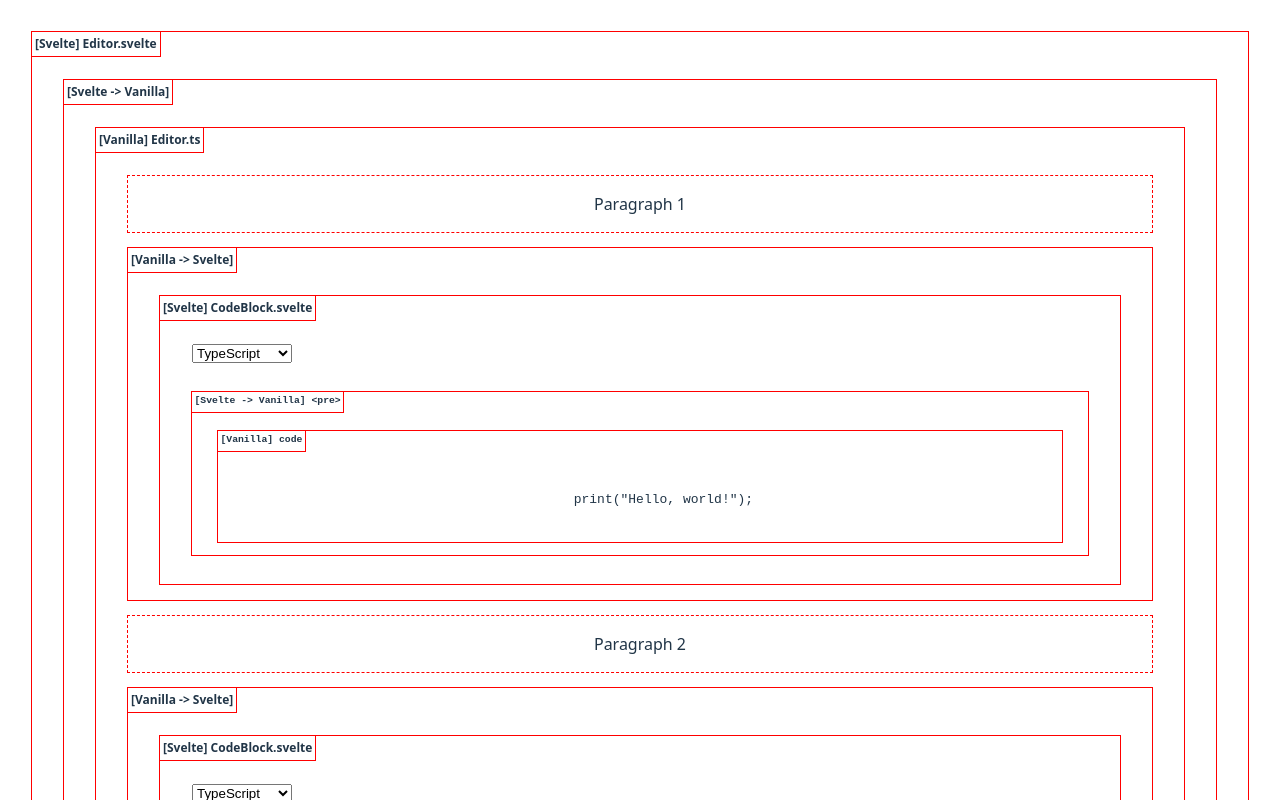
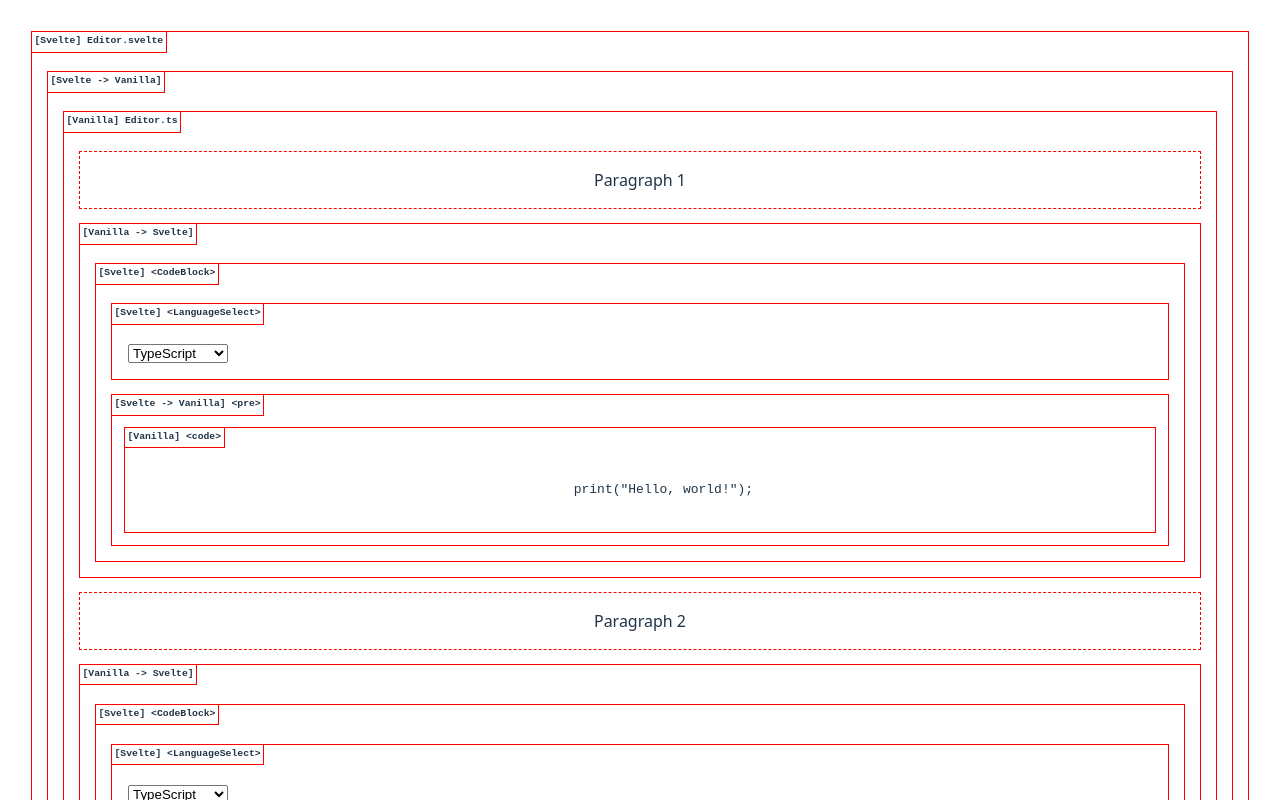
Before and after one commit to issueset/svelte-async-issue, a Svelte app: page / in a window 1280 px wide. Shown: the top 800 px of the page. Built offline with nearby package versions, Linux system fonts and the light colour scheme.

Commit message:
update css

```diff
--- a/src/App.svelte
+++ b/src/App.svelte
@@ -1,6 +1,4 @@
 <script lang="ts">
-  import svelteLogo from "./assets/svelte.svg";
-  import viteLogo from "/vite.svg";
   import Editor from "./lib/Editor.svelte";
 </script>
 
--- a/src/app.css
+++ b/src/app.css
@@ -15,6 +15,8 @@
 
 * {
   box-sizing: border-box;
+  margin: 0;
+  padding: 0;
 }
 
 a {
@@ -93,10 +95,18 @@ button:focus-visible {
   outline-style: solid;
   outline-color: red;
   position: relative;
-  padding-left: 2em;
-  padding-right: 2em;
-  padding-top: 3em;
+  padding-left: 1em;
+  padding-right: 1em;
+  padding-top: 2.5em;
   padding-bottom: 1em;
+}
+
+.card:hover {
+  background-color: #93ed694c;
+}
+
+.card:has(> .card:hover) {
+  background-color: transparent;
 }
 
 .card[data-card-label]:before {
@@ -110,6 +120,7 @@ button:focus-visible {
   outline-color: red;
   padding: 0.25em;
   font-size: 0.75em;
+  font-family: monospace;
   font-weight: bold;
 }
 
@@ -117,7 +128,3 @@ button:focus-visible {
   outline-style: dashed;
   padding-top: 1em;
 }
-
-p {
-  margin: 0;
-}
--- a/src/lib/CodeBlock.svelte
+++ b/src/lib/CodeBlock.svelte
@@ -4,14 +4,14 @@
 
   const action: Action = (node) => {
     node.innerHTML = `
-    <code class="card" data-card-label="[Vanilla] code" contenteditable="true">
+    <code class="card" data-card-label="[Vanilla] <code>" contenteditable="true">
       print("Hello, world!");
     </code>
     `;
   };
 </script>
 
-<div class="card" data-card-label="[Svelte] CodeBlock.svelte">
+<div class="card" data-card-label="[Svelte] <CodeBlock>">
   <LanguageSelect />
   <pre class="card" data-card-label="[Svelte -> Vanilla] <pre>" use:action></pre>
 </div>
--- a/src/lib/LanguageSelect.svelte
+++ b/src/lib/LanguageSelect.svelte
@@ -7,14 +7,16 @@
     "C#",
     "C++",
     "C",
-    ]
+  ];
 </script>
 
+<div class="card" data-card-label="[Svelte] <LanguageSelect>">
   <select>
     {#each languages as language}
       <option value={language}>{language}</option>
     {/each}
   </select>
+</div>
 
 <style>
   select {
```
Lines whose indentation alone changed are shown as unchanged.
